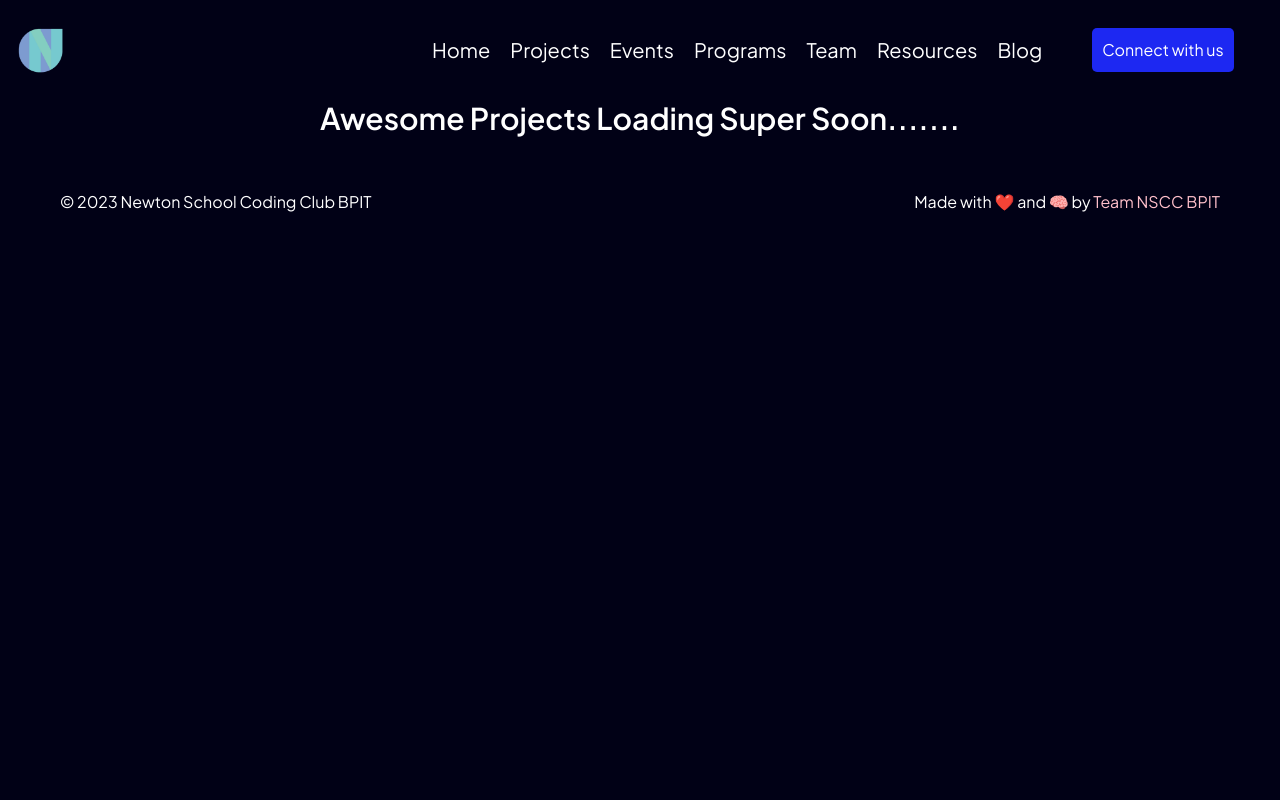
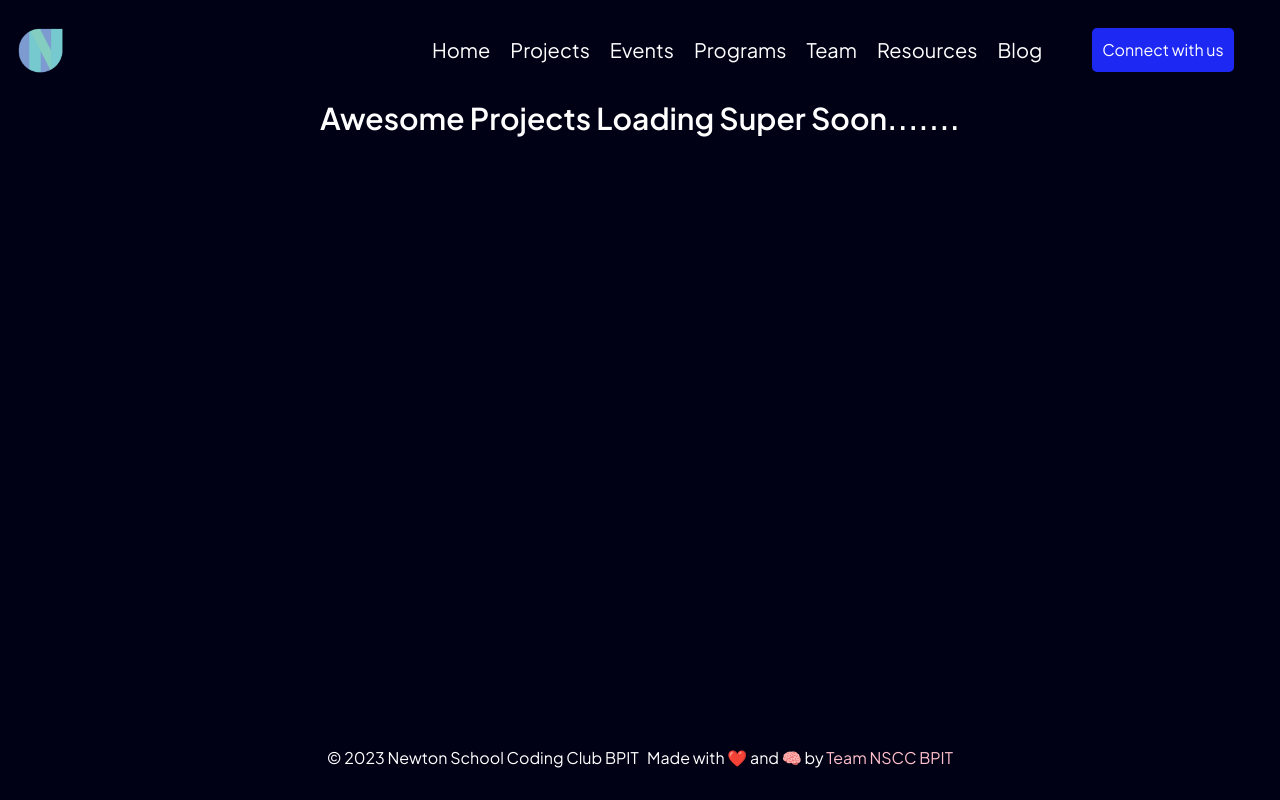
Before and after one commit to namespacecomm/namespace-community-website, a React (Create React App) app: page /projects in a window 1280 px wide. Built offline with nearby package versions, Linux system fonts and the light colour scheme; a web font is replaced by a local one.

Commit message:
Footer bug resolved

```diff
--- a/src/Pages/Projects/Projects.jsx
+++ b/src/Pages/Projects/Projects.jsx
@@ -8,33 +8,21 @@ const Section = styled.div`
   flex-direction: column;
   align-items: center;
   justify-content: space-between;
-  display: flex;
-  ${
-    "" /* background-color: rgb(9, 9, 121);
-  background-repeat: no-repeat;
-  background: linear-gradient(
-    262deg,
-    rgba(9, 9, 121, 1) 0%,
-    rgba(2, 0, 36, 1) 1%
-  ); */
-  }
+  min-height: 100vh; /* Set minimum height to 100% of the viewport height */
   background-color: #010116;
-  ${
-    "" /* background-repeat: no-repeat;
-  background: no-repeat url("./img/bg.jpg"); */
-  }
 `;
 
 const Container = styled.div`
   scroll-snap-align: center;
   width: 1400px;
   padding-top: 100px;
+  flex: 1; /* Use flex to push content to the bottom */
+  display: flex;
+  flex-direction: column;
+  justify-content: space-between;
+
   @media only screen and (max-width: 768px) {
     width: 100%;
-
-    flex-direction: column;
-
-    justify-content: space-between;
   }
 `;
 
@@ -44,14 +32,14 @@ function Projects() {
       <Section>
         <Navbar />
         <Container>
-          <h1 className="text-2xl font-semibold text-center text-white capitalize lg:text-3xl ">
+          <h1 className="text-2xl font-semibold text-center text-white capitalize lg:text-3xl">
             Awesome projects loading super soon.......
           </h1>
 
           <p className="max-w-2xl mx-auto my-6 text-center "></p>
         </Container>
+        <Footer />
       </Section>
-      <Footer />
     </>
   );
 }
```
